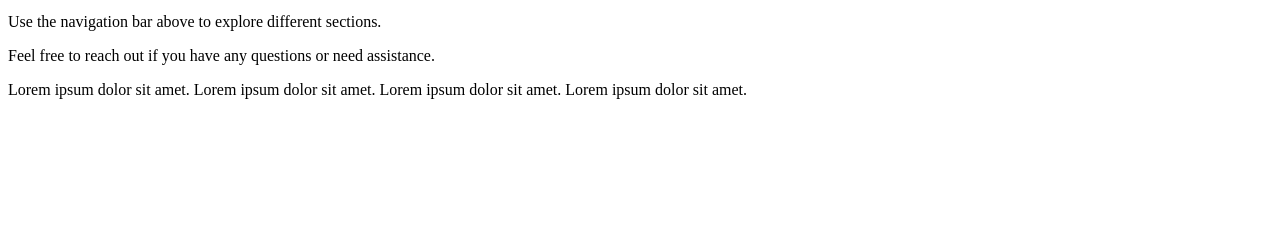
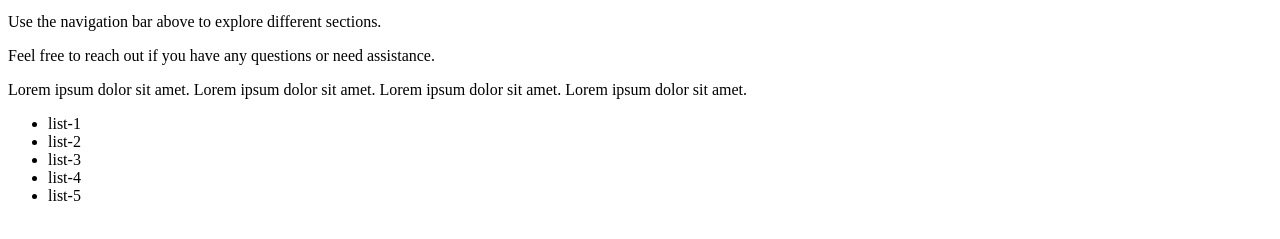
Before and after one commit to suhail3535/teamwork, a plain HTML site: page nav.html in a window 1280 px wide. Shown: the part 189-428 px from the top of the page. Drawn offline with Linux system fonts and the light colour scheme.

Commit message:
added footer

```diff
--- a/nav.html
+++ b/nav.html
@@ -1,21 +1,23 @@
 <!DOCTYPE html>
 <html lang="en">
+
 <head>
     <meta charset="UTF-8">
     <meta name="viewport" content="width=device-width, initial-scale=1.0">
     <title>Navbar</title>
     <style>
-        nav ul{
+        nav ul {
             display: flex;
             justify-content: space-between;
             background-color: #b0b0b0;
             align-items: center;
             padding: 10px;
-            box-shadow: 0 2px 5px rgba(0,0,0,0.1);
+            box-shadow: 0 2px 5px rgba(0, 0, 0, 0.1);
 
         }
     </style>
 </head>
+
 <body>
     <nav>
         <ul>
@@ -30,13 +32,22 @@
         <h1>Welcome to the Teamwork Page</h1>
         <p>This page is designed to help you collaborate effectively with your team.</p>
         <p>Use the navigation bar above to explore different sections.</p>
-        <p>Feel free to reach out if you have any questions or need assistance.</p
-    </div>
+        <p>Feel free to reach out if you have any questions or need assistance.</p </div>
         <div>
             Lorem ipsum dolor sit amet.
             Lorem ipsum dolor sit amet.
             Lorem ipsum dolor sit amet.
             Lorem ipsum dolor sit amet.
         </div>
+        <footer>
+            <ul>
+                <li>list-1</li>
+                <li>list-2</li>
+                <li>list-3</li>
+                <li>list-4</li>
+                <li>list-5</li>
+            </ul>
+        </footer>
 </body>
+
 </html>
```
Lines whose indentation alone changed are shown as unchanged.
